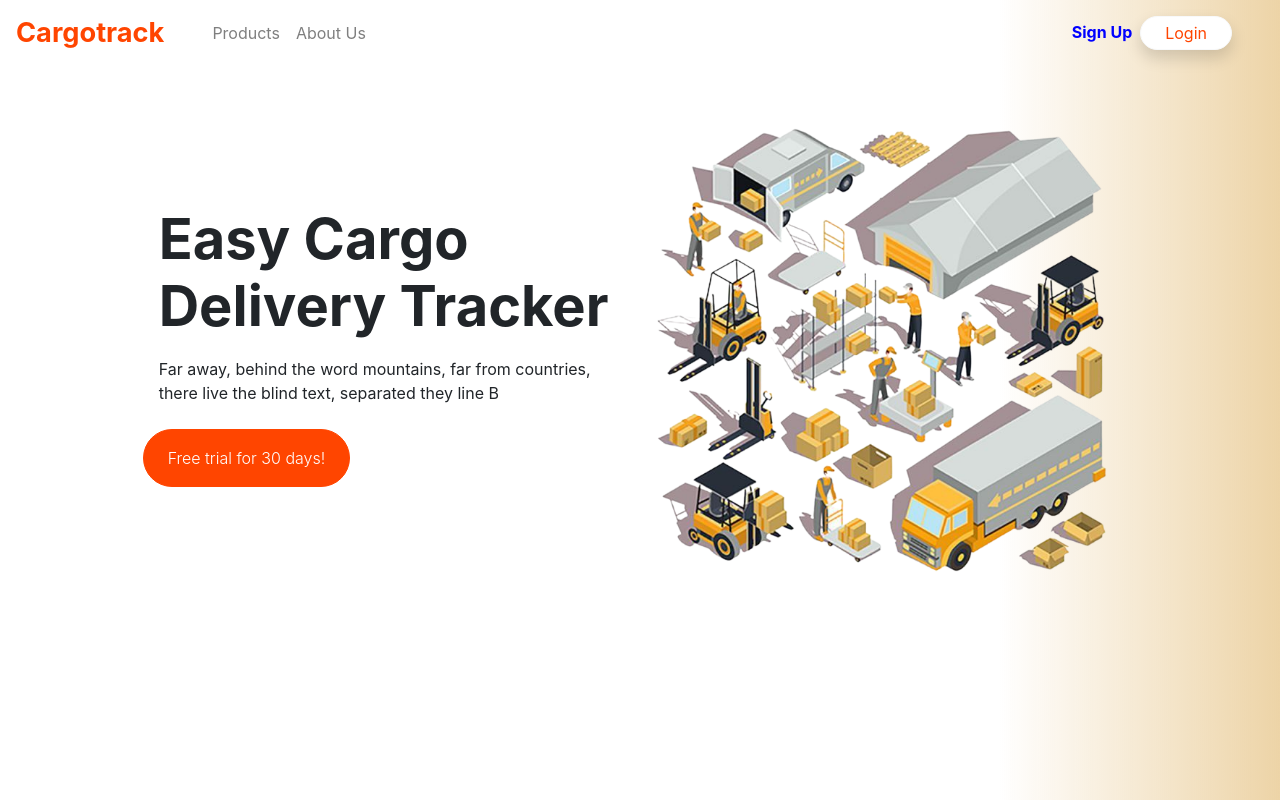
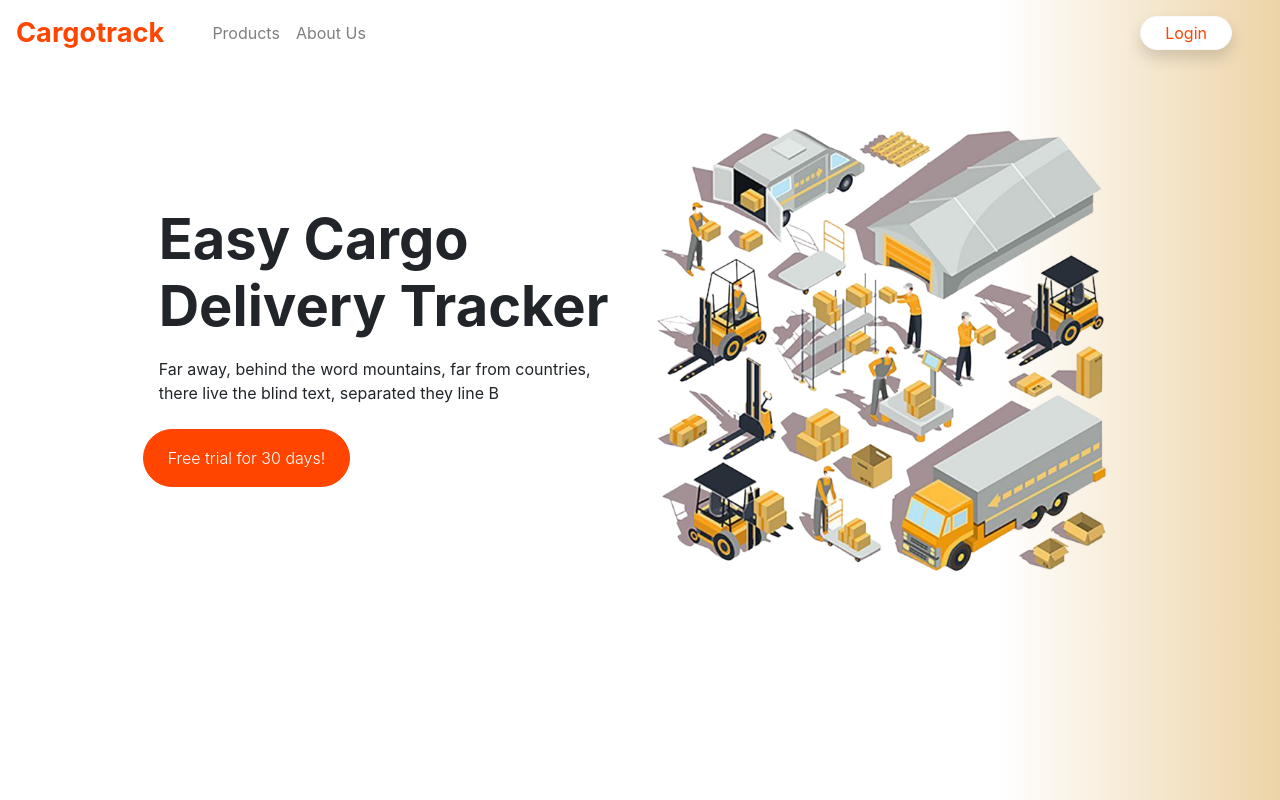
Before and after one commit to KenjxJJ/green-connection-app, a React (Create React App) app: page / in a window 1280 px wide. Built offline with nearby package versions, Linux system fonts and the light colour scheme; no server answers.

Commit message:
Remove signup button [#176687106]

```diff
--- a/src/components/Navigation.jsx
+++ b/src/components/Navigation.jsx
@@ -36,11 +36,6 @@ const Navigation = () => {
             </NavItem> */}
           </Nav>
           <Nav className="ml-3 ml-md-auto" navbar>
-            <NavItem className="mt-1 font-weight-bold">
-              <NavLink href="#" style={{ color: "blue" }}>
-                Sign Up
-              </NavLink>
-            </NavItem>
             <NavItem>
               <NavLink href="#" className="">
                 <Button className="btn-light ml-sm-n2 shadow pt-1 pb-1 pl-4 pr-4 btn-radius">
```
Also changed, not shown: 1 other file (tests, documents, lock files or other folders).
